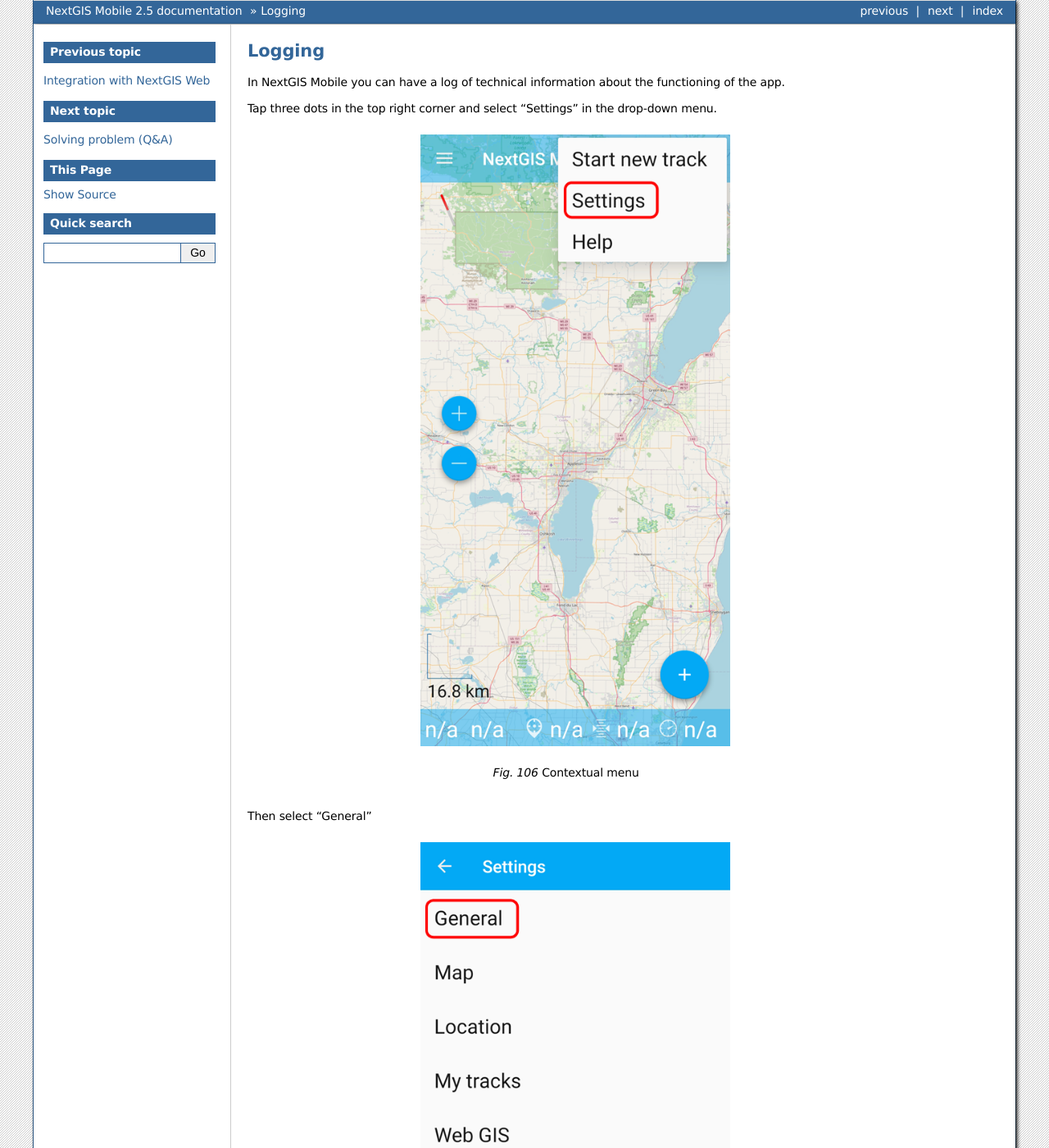
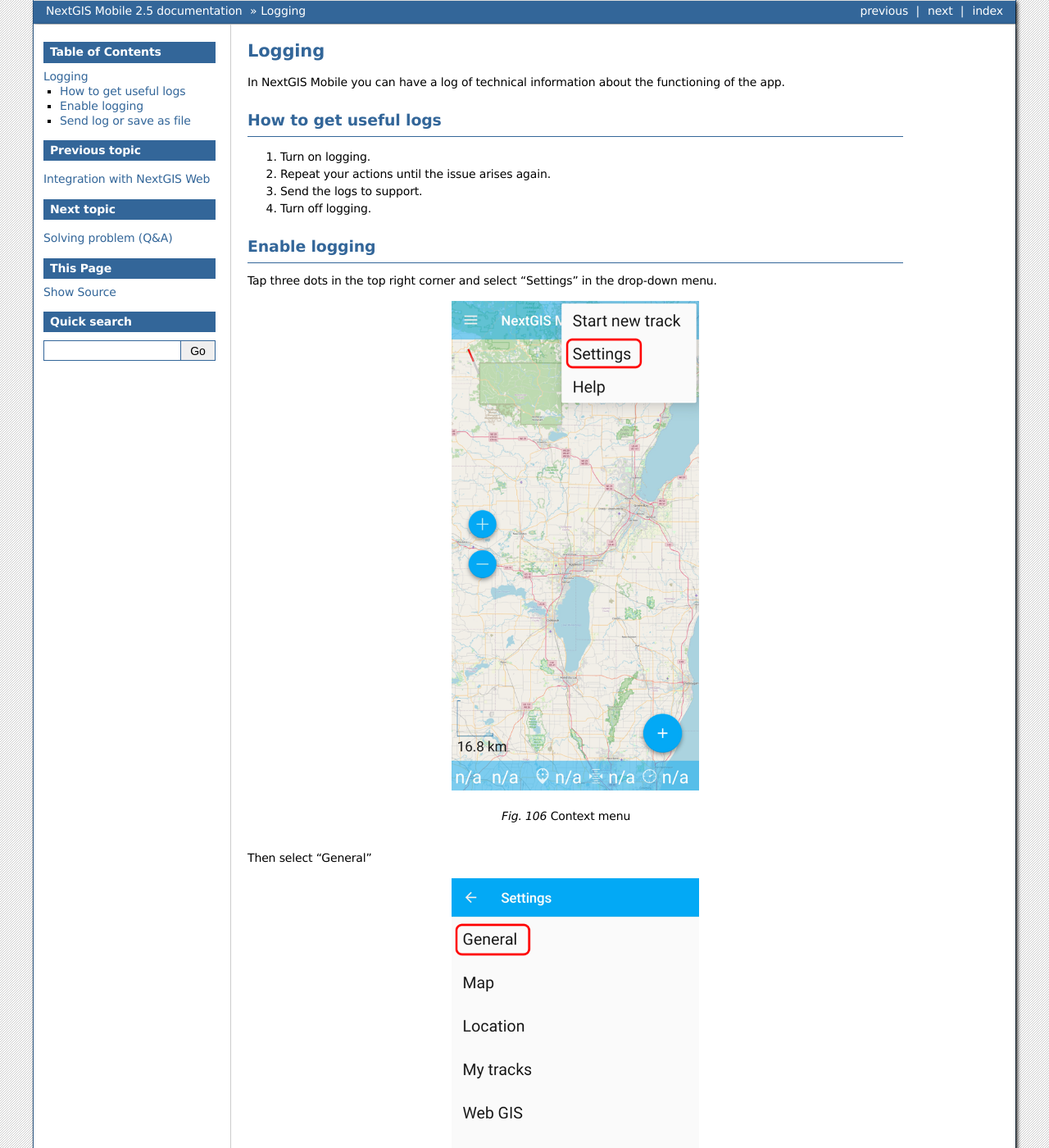
Before and after one commit to nextgis/docs_ngmobile, a Sphinx documentation site: the page built from source/log.rst, in a window 1280 px wide and 1400 px high. Shown: the whole window at 82% size. Built offline with Sphinx 7.4.7, drawn with Linux system fonts in a browser that asks for light colours; formulas are drawn with MathJax 3; some of the changed text lies outside the part shown.

Commit message:
Update log.rst
Add titles, step-by-step

```diff
--- a/source/log.rst
+++ b/source/log.rst
@@ -7,47 +5,68 @@
 
 In NextGIS Mobile you can have a log of technical information about the functioning of the app.
 
+.. _ngmobile_logs_steps:
+
+How to get useful logs
+-----------------------
+
+1. Turn on logging.
+2. Repeat your actions until the issue arises again.
+3. Send the logs to support.
+4. Turn off logging.
+
+.. _ngmobile_logs_enable:
+
+Enable logging
+--------------
+
 Tap three dots in the top right corner and select "Settings" in the drop-down menu.
 
- .. figure:: _static/mobile_log_menu_en.png
+.. figure:: _static/mobile_log_menu_en.png
    :name: mobile_log_menu
    :align: center
-   :width: 10cm
+   :width: 8cm
 
-   Contextual menu
+   Context menu
 
 Then select "General"
 
- .. figure:: _static/mobile_log_settings_en.png
+.. figure:: _static/mobile_log_settings_en.png
    :name: mobile_log_settings
    :align: center
-   :width: 10cm
+   :width: 8cm
 
    General settings
 
 In General Settings tick "Extended logs".
 
- .. figure:: _static/mobile_log_enabled_en.png
+.. figure:: _static/mobile_log_enabled_en.png
    :name: mobile_log_enabled
    :align: center
-   :width: 10cm
+   :width: 8cm
 
    Logging enabled
 
+
+.. _ngmobile_logs_share:
+
+Send log or save as file
+--------------------------
+
 You can also share your log. Open the contextual menu from the top panel and tap "Share log".
 
- .. figure:: _static/mobile_log_share_en.png
+.. figure:: _static/mobile_log_share_en.png
    :name: mobile_log_share
    :align: center
-   :width: 10cm
+   :width: 8cm
 
-   Selecting "Share log" in the contextual menu
+   Selecting "Share log" in the context menu
 
 Next step is to select the app to send the log or save it to a cloud or to your device.
 
- .. figure:: _static/mobile_log_openwith_en.png
+.. figure:: _static/mobile_log_openwith_en.png
    :name: mobile_log_openwith
    :align: center
-   :width: 10cm
+   :width: 8cm
 
    Selecting app to send or save the log
```
Also changed, not shown: other parts of source/log.rst (+0 -2 lines).
